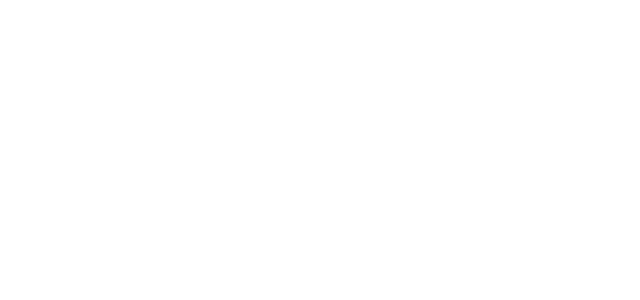
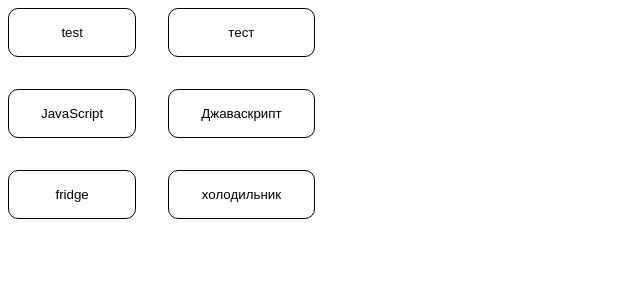
Before and after one commit to PetrSidorov/react-playground, a React (Vite) app: page /words-game in a window 1280 px wide. Before the commit this address had no page. Shown: the top 300 px of the page, without its empty margins (0-640 px from the left). Built offline with nearby package versions, Linux system fonts and the light colour scheme.

Commit message:
words game

```diff
--- a/src/App.tsx
+++ b/src/App.tsx
@@ -1,11 +1,13 @@
 import { BrowserRouter, Routes, Route } from "react-router-dom";
 import TicTacToe from "../src/projects/tic-tac-toe/TicTacToe";
+import WordsGame from "../src/projects/words-game/Words-Game";
 
 function App() {
   return (
     <BrowserRouter>
       <Routes>
         <Route path="/tic-tac-toe" element={<TicTacToe />}></Route>
+        <Route path="/words-game" element={<WordsGame />}></Route>
       </Routes>
     </BrowserRouter>
   );
--- /dev/null
+++ b/src/projects/words-game/Words-Game.tsx
@@ -0,0 +1,110 @@
+import { useState } from "react";
+import data, { type TCard } from "./data";
+
+export default function WordsGame() {
+  const gameData = data;
+  const [activeCardId, setActiveCardId] = useState<TCard["id"] | null>(null);
+  const [matchedCardsIds, setMatchedCardsIds] = useState<TCard["id"][]>([]);
+
+  function handleCardClick(card: TCard) {
+    const secondActiveCardId = card.id;
+
+    if (activeCardId != null) {
+      if (
+        activeCardId != secondActiveCardId &&
+        findMatchId(secondActiveCardId) == findMatchId(activeCardId)
+      ) {
+        setMatchedCardsIds((prev) => [
+          ...prev,
+          secondActiveCardId,
+          activeCardId,
+        ]);
+      }
+      setActiveCardId(null);
+    } else {
+      setActiveCardId(secondActiveCardId);
+    }
+  }
+
+  return (
+    <div style={{ display: "flex", gap: "2rem" }}>
+      <Column
+        cards={gameData.leftColumn}
+        matchedCardsIds={matchedCardsIds}
+        onCardClick={handleCardClick}
+        activeCardId={activeCardId}
+      />
+      <Column
+        cards={gameData.rightColumn}
+        matchedCardsIds={matchedCardsIds}
+        onCardClick={handleCardClick}
+        activeCardId={activeCardId}
+      />
+    </div>
+  );
+}
+
+function Column({
+  cards,
+  matchedCardsIds,
+  onCardClick,
+  activeCardId,
+}: {
+  cards: TCard[];
+  matchedCardsIds: TCard["id"][];
+  onCardClick(card: TCard): void;
+  activeCardId: TCard["id"] | null;
+}) {
+  return (
+    <div style={{ display: "flex", flexDirection: "column", gap: "2rem" }}>
+      {cards.map((card) => (
+        <Card
+          key={card.id}
+          onClick={() => onCardClick(card)}
+          card={card}
+          isMatched={matchedCardsIds.includes(card.id)}
+          isActive={activeCardId == card.id}
+        />
+      ))}
+    </div>
+  );
+}
+
+function Card({
+  card,
+  isMatched,
+  isActive,
+  onClick,
+}: {
+  card: TCard;
+  isMatched: boolean;
+  isActive: boolean;
+  onClick: React.MouseEventHandler<HTMLButtonElement>;
+}) {
+  return (
+    <button
+      onClick={onClick}
+      disabled={isMatched}
+      style={{
+        border: isActive ? "1px solid blue" : "1px solid black",
+        padding: "1rem 2rem",
+        borderRadius: "10px",
+        backgroundColor: isMatched ? "green" : "transparent",
+        color: isMatched ? "white" : "black",
+      }}
+    >
+      {card.text}
+    </button>
+  );
+}
+
+function findMatchId(cardId: TCard["id"]): TCard["toMatch"] {
+  const toMatchId = (
+    data.leftColumn.find((card) => card.id == cardId) ??
+    data.rightColumn.find((card) => card.id == cardId)
+  )?.toMatch;
+  if (toMatchId == undefined) {
+    throw new Error("Invalid cardId, should not be possible");
+  }
+  return toMatchId;
+}
--- /dev/null
+++ b/src/projects/words-game/data.tsx
@@ -0,0 +1,26 @@
+const data: { leftColumn: TCard[]; rightColumn: TCard[] } = {
+  //   { id: 1, toMatch: 111, lang: "ENG", text: "test" },
+  //   { id: 2, toMatch: 111, lang: "RU", text: "тест" },
+  //   { id: 3, toMatch: 112, lang: "ENG", text: "JavaScript" },
+  //   { id: 4, toMatch: 112, lang: "RU", text: "Джаваскрипт" },
+  //   { id: 5, toMatch: 113, lang: "ENG", text: "fridge" },
+  //   { id: 6, toMatch: 113, lang: "RU", text: "холодильник" },
+  leftColumn: [
+    { id: 1, toMatch: 111, text: "test" },
+    { id: 3, toMatch: 112, text: "JavaScript" },
+    { id: 5, toMatch: 113, text: "fridge" },
+  ],
+  rightColumn: [
+    { id: 2, toMatch: 111, text: "тест" },
+    { id: 4, toMatch: 112, text: "Джаваскрипт" },
+    { id: 6, toMatch: 113, text: "холодильник" },
+  ],
+};
+
+export type TCard = {
+  id: number;
+  toMatch: number;
+  text: string;
+};
+
+export default data;
```
